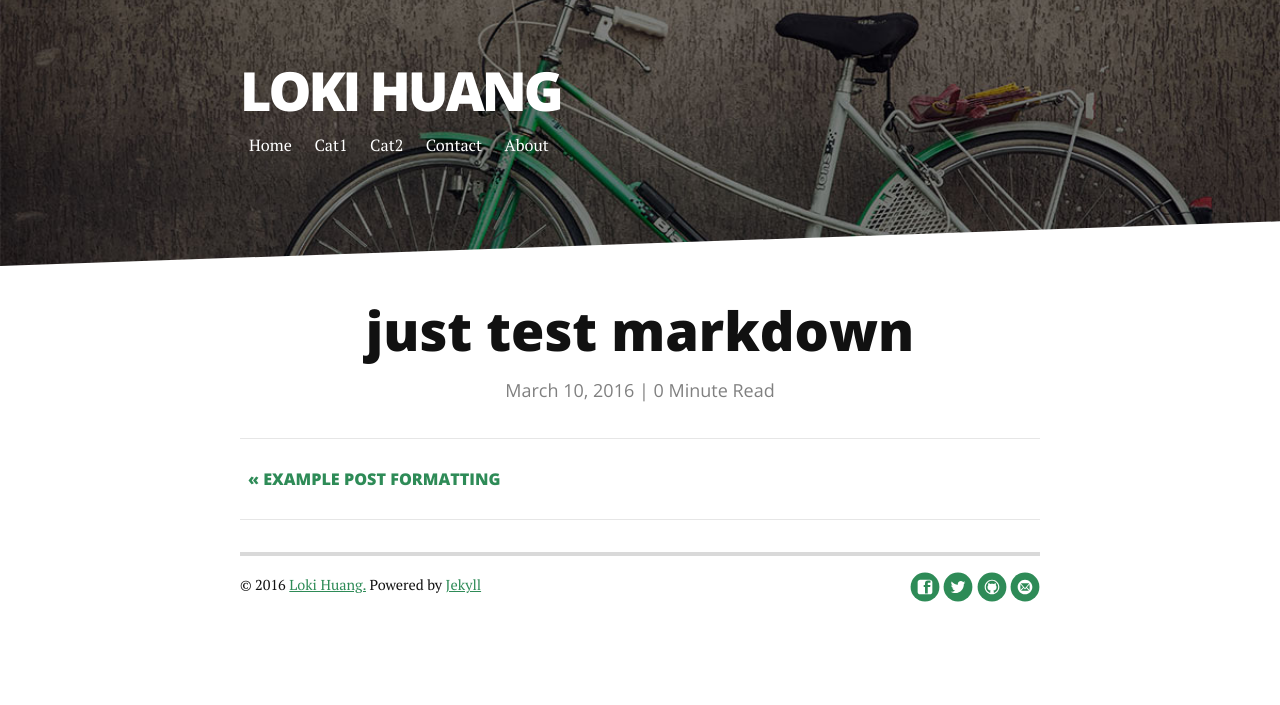
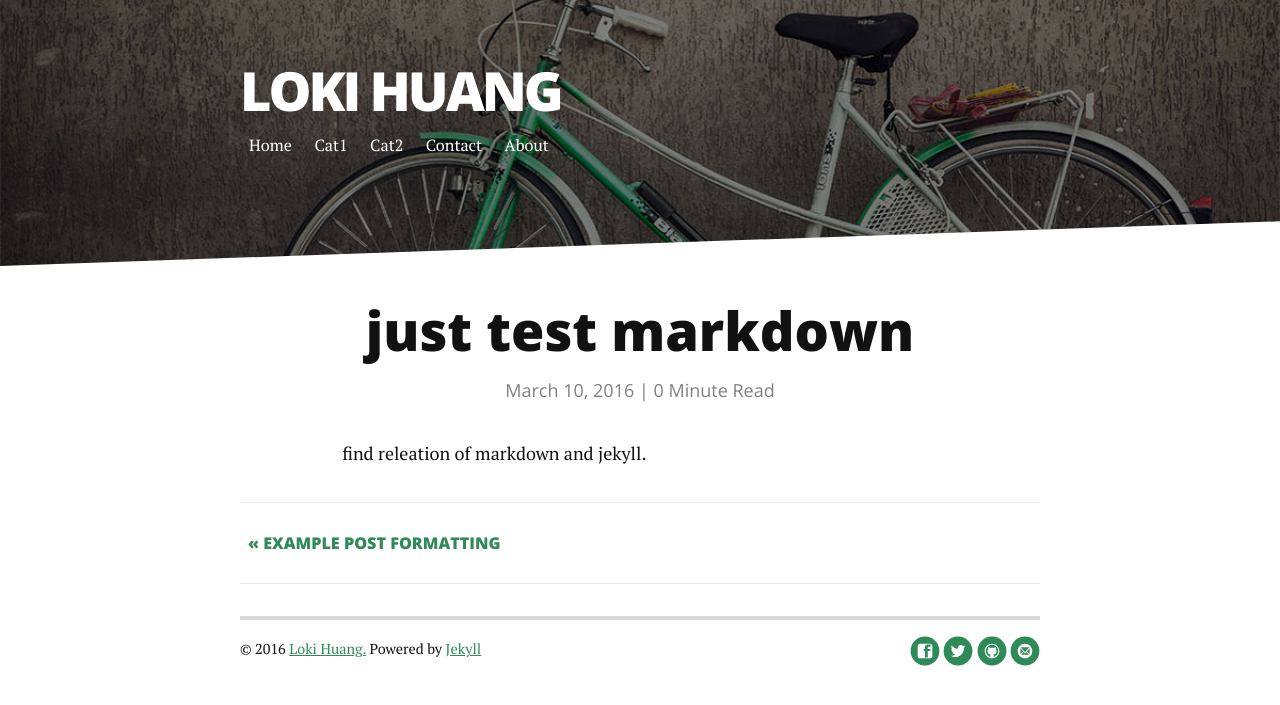
Before and after one commit to huyfaeng/huyfaeng.github.io, a Jekyll site: the page built from _posts/2016-03-11-test-markdown.markdown, in a window 1280 px wide. Shown: the top 705 px of the page. Built offline with Jekyll 4.4.1, drawn with Linux system fonts in a browser that asks for light colours; nearby versions of some CDN libraries; comment, search, counter and statistics services are not loaded.

Commit message:
Update 2016-03-11-test-markdown.markdown

```diff
--- a/_posts/2016-03-11-test-markdown.markdown
+++ b/_posts/2016-03-11-test-markdown.markdown
@@ -2,4 +2,7 @@
 layout: post
 title:  just test markdown
 date:   2016-03-10
+categories: Cat1
 ---
+
+find releation of markdown and jekyll.
```
